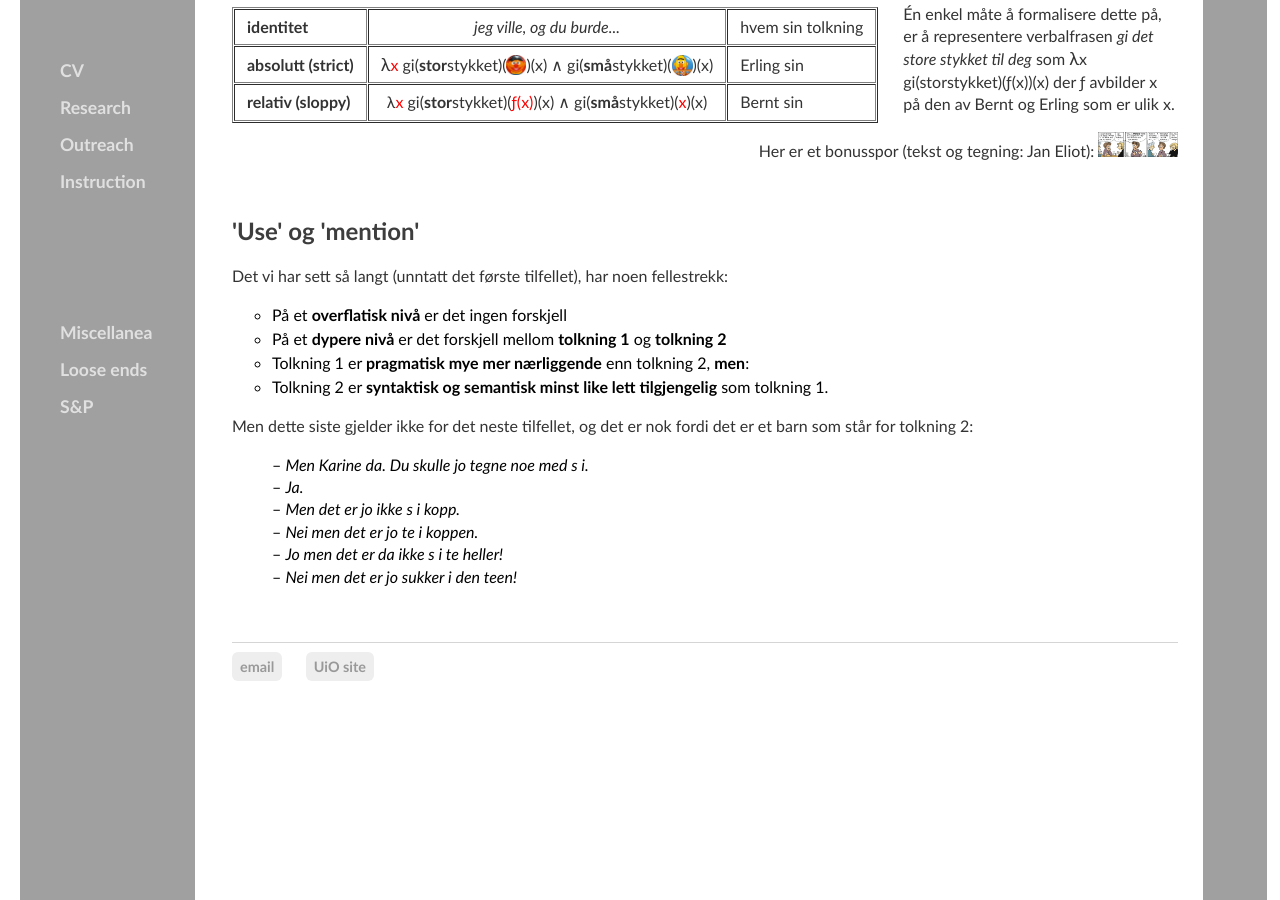
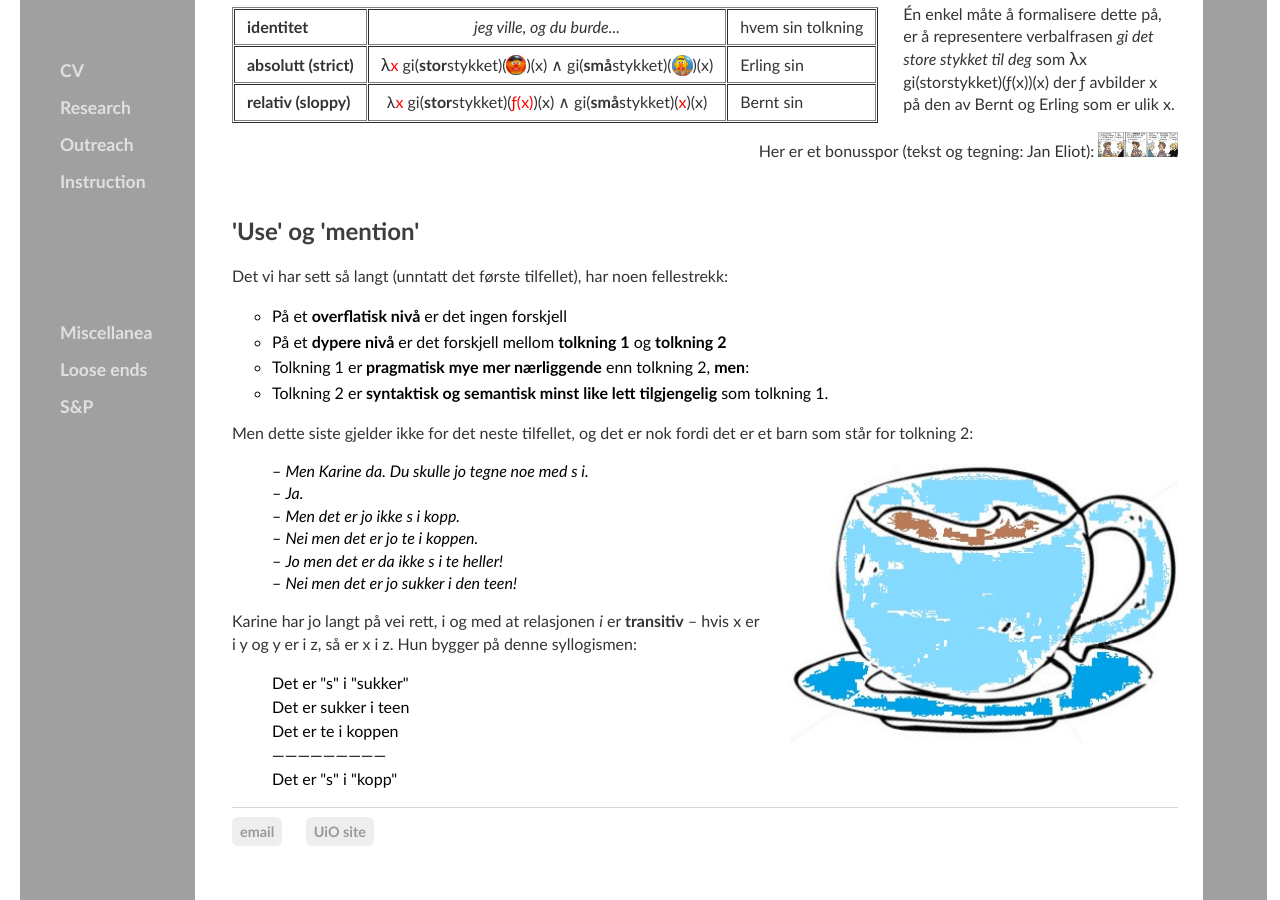
Before and after one commit to kjelljs/kjelljs.github.io, a Jekyll site: the page built from dissemination/vitsen.html, in a window 1280 px wide and 900 px high, scrolled down 3499 px. Built offline with Jekyll 4.4.1, drawn with Linux system fonts in a browser that asks for light colours.

Commit message:
Update vitsen.html

```diff
--- a/dissemination/vitsen.html
+++ b/dissemination/vitsen.html
@@ -207,13 +207,14 @@ figcaption {
 <section></br>
 <h2>'Use' og 'mention'</h2>
 <p>Det vi har sett så langt (unntatt det første tilfellet), har noen fellestrekk:</p>
-	<ul style="line-height:1.5; list-style-type:circle;"">
+	<ul style="line-height:1.6; list-style-type:circle;"">
 	<li>På et <strong>overflatisk nivå </strong>er det ingen forskjell</li>
 	<li>På et <strong>dypere nivå </strong>er det forskjell mellom <strong>tolkning 1</strong> og <strong>tolkning 2</strong></li>
 	<li>Tolkning 1 er <strong>pragmatisk mye mer nærliggende</strong> enn tolkning 2, <strong>men</strong>:</li>
 	<li>Tolkning 2 er <strong>syntaktisk og semantisk minst like lett tilgjengelig</strong> som tolkning 1.</li>
 </ul>
 <p>Men dette siste gjelder ikke for det neste tilfellet, og det er nok fordi det er et barn som står for tolkning 2:</p>
+							     <div style="float:right;"><figure class="rightfig"><img src="/pics/kopp.jpg" style="height: 280px"></figure></div>
 <ul style="line-height:1.4;">
 	<li>&ndash; <i>Men Karine da. Du skulle jo tegne noe med s i.</i></li>
 	<li>&ndash; <i>Ja.</i></li>
@@ -222,5 +223,12 @@ figcaption {
 	<li>&ndash; <i>Jo men det er da ikke s i te heller!</i></li>
 	<li>&ndash; <i>Nei men det er jo sukker i den teen!</i></li>
 </ul>
-<p>&nbsp;</p>
+			    <p>Karine har jo langt på vei rett, i og med at relasjonen <i>i</i> er <b>transitiv</b> &ndash; hvis x er i y og y er i z, så er x i z. Hun bygger på denne syllogismen: </p>
+			    <ul style="line-height:1.5;">
+	<li>Det er "s" i "sukker"</li>
+	<li>Det er sukker i teen</li>
+	<li>Det er te i koppen<br />
+		—————————</li>
+	<li>Det er "s" i "kopp"</li>
+</ul>
 </section>
```
